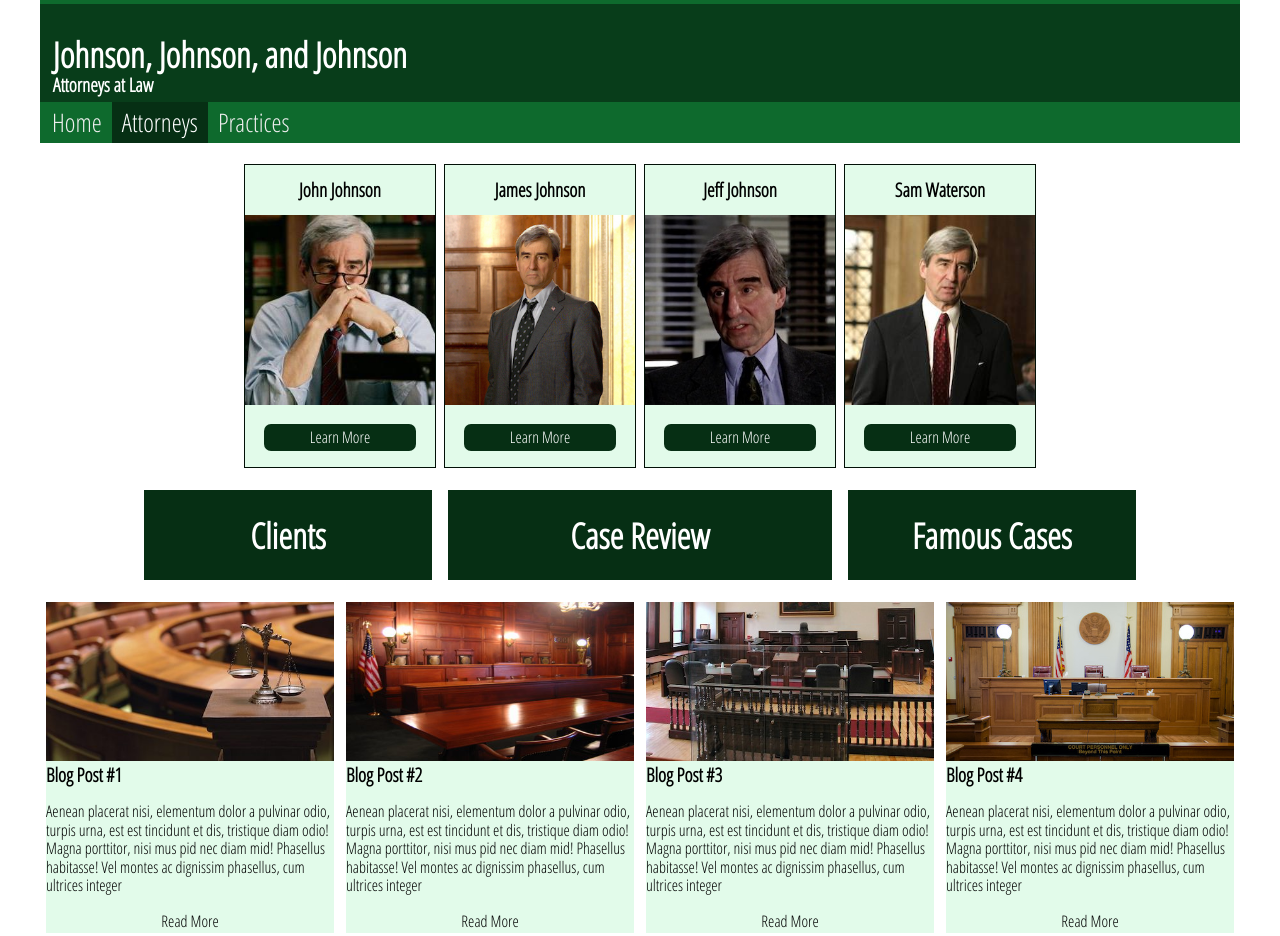
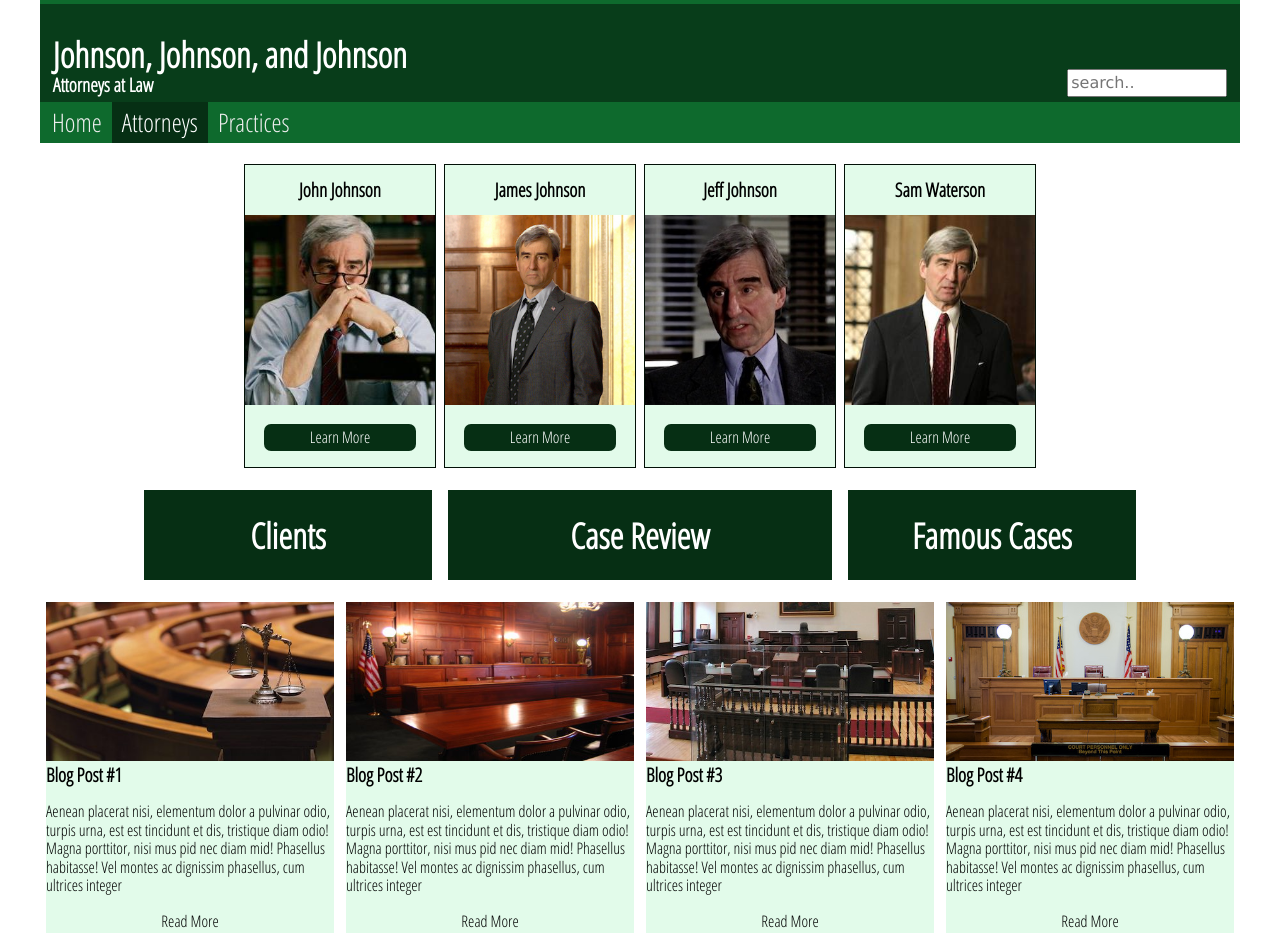
Before and after one commit to sabejensen/unit07, a plain HTML site: page index.html in a window 1280 px wide. Shown: the top 936 px of the page. Drawn offline with Linux system fonts and the light colour scheme.

Commit message:
added search bar

```diff
--- a/index.html
+++ b/index.html
@@ -24,8 +24,11 @@
 <body>
 <!-- HEADER HERE -->
 <header class="clearfix column header">
+    <div>
     <h1>Johnson, Johnson, and Johnson</h1>
     <h2>Attorneys at Law</h2>
+    </div>
+    <input type="text" placeholder="search..">
 </header>
 
 
--- a/scss/_medium.scss
+++ b/scss/_medium.scss
@@ -14,7 +14,9 @@ div.flexed {
 }
 
 /*----------- HEADER --------------*/
-
+header input {
+    margin-top: -28px;
+}
 
 
 /*----------- NAVIGATION --------------*/
--- a/scss/_small.scss
+++ b/scss/_small.scss
@@ -12,7 +12,7 @@ body {
 }
 
 /*----------- COLUMNS --------------*/
-div.flexed {display: flex; flex-wrap: wrap;}
+.flexed {display: flex; flex-wrap: wrap;}
 .column {padding: 0 1%}
 @for $i from 1 through 12 {
     $w:($i / 12) * 96%;
@@ -32,6 +32,11 @@ header h1, h2 {
 }
 h1 {margin: 0; font-size: 2.2rem; font-family: 'Open Sans Condensed', sans-serif;}
 h2 {margin: 0; font-size: 1.2rem;}
+header input {
+    float: right;
+    height: 28px;
+    width: 160px;
+}
 
 /*----------- NAVIGATION --------------*/
 nav {
```
Also changed, not shown: css/styles.css.
